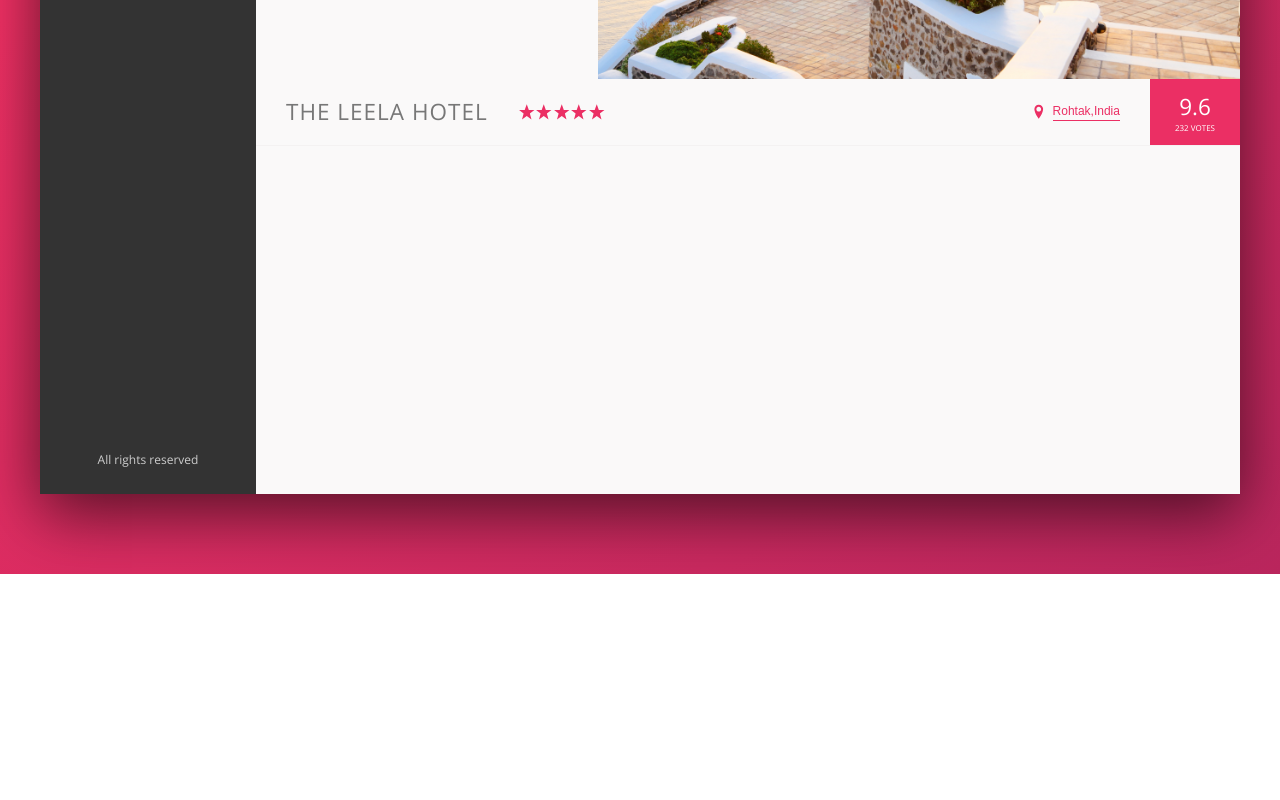
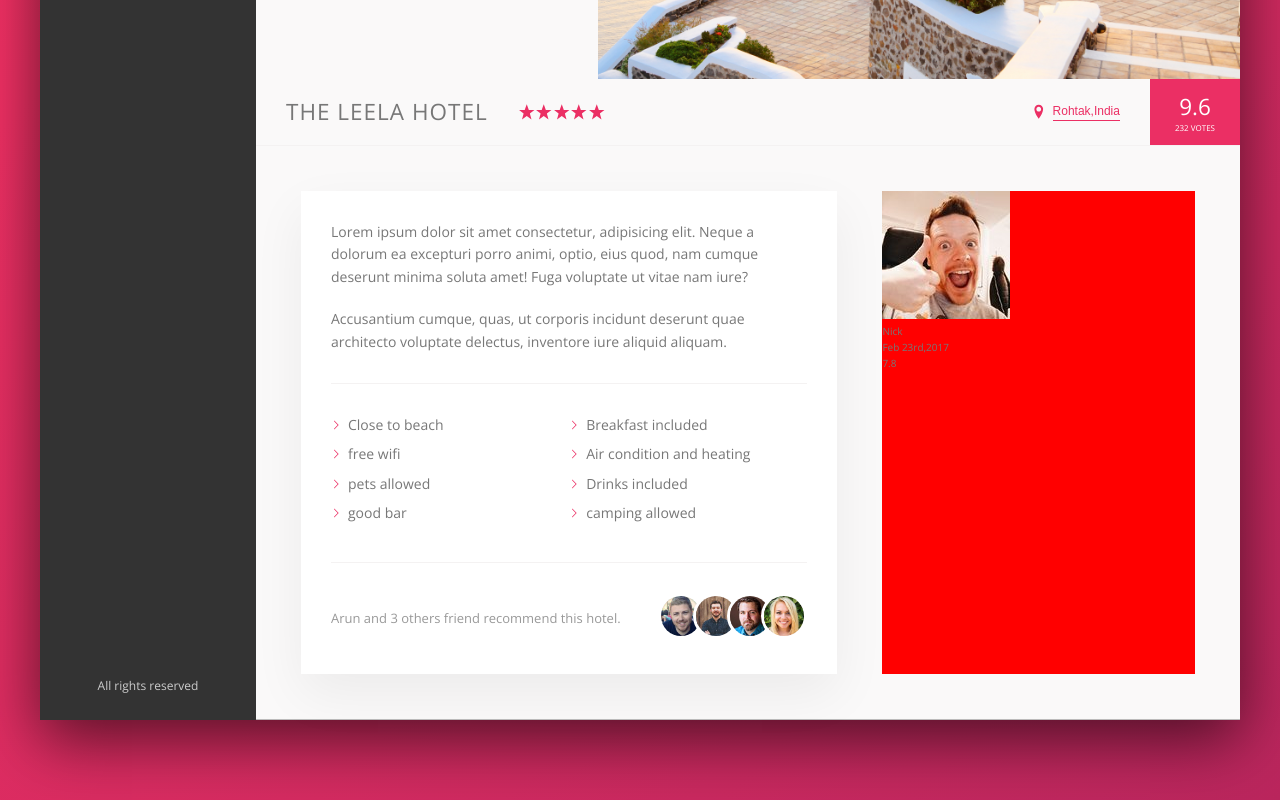
Before and after one commit to ankitharitus/Hotel-Layout, a website: page index.html in a window 1280 px wide. Shown: the part 456-1256 px from the top of the page. Before the commit the page ends 1030 px from the top, so only its background shows below. Drawn offline with nearby package versions, Linux system fonts and the light colour scheme.

Commit message:
description section completed

```diff
--- a/index.html
+++ b/index.html
@@ -126,6 +126,62 @@
               <div class="overview__rating-count">232 votes</div>
             </div>
           </div>
+
+          <div class="details">
+            <div class="description">
+              <p class="paragraph">
+                Lorem ipsum dolor sit amet consectetur, adipisicing elit. Neque
+                a dolorum ea excepturi porro animi, optio, eius quod, nam cumque
+                deserunt minima soluta amet! Fuga voluptate ut vitae nam iure?
+              </p>
+
+              <p class="paragraph">
+                Accusantium cumque, quas, ut corporis incidunt deserunt quae
+                architecto voluptate delectus, inventore iure aliquid aliquam.
+              </p>
+
+              <ul class="list">
+                <li class="list__item">Close to beach</li>
+                <li class="list__item">Breakfast included</li>
+                <li class="list__item">free wifi</li>
+                <li class="list__item">Air condition and heating</li>
+                <li class="list__item">pets allowed</li>
+                <li class="list__item">Drinks included</li>
+                <li class="list__item">good bar</li>
+                <li class="list__item">camping allowed</li>
+              </ul>
+
+              <div class="recommend">
+                <p class="recommend__count">
+                  Arun and 3 others friend recommend this hotel.
+                </p>
+
+                <div class="recommend__friends">
+                  <img src="img/user-3.jpg" alt="" class="recommend__photo" />
+                  <img src="img/user-4.jpg" alt="" class="recommend__photo" />
+                  <img src="img/user-5.jpg" alt="" class="recommend__photo" />
+
+                  <img src="img/user-6.jpg" alt="" class="recommend__photo" />
+                </div>
+              </div>
+            </div>
+            <div class="user-reviews">
+              <div class="review">
+                <figure class="review">
+                  <blockquote class="review__text"></blockquote>
+                  <figcaption class="review__user">
+                    <img src="img/user-1.jpg" alt="" class="review__photo" />
+                    <div class="review__user-box">
+                      <p class="review__user-name">Nick</p>
+                      <p class="review__user-date">Feb 23rd,2017</p>
+                    </div>
+
+                    <div class="review__rating">7.8</div>
+                  </figcaption>
+                </figure>
+              </div>
+            </div>
+          </div>
         </main>
       </div>
     </div>
--- a/sass/_components.scss
+++ b/sass/_components.scss
@@ -256,3 +256,58 @@
     box-shadow: none;
   }
 }
+
+.paragraph:not(:last-of-type) {
+  margin-bottom: 2rem;
+}
+
+.list {
+  list-style: none;
+  padding: 3rem 0;
+  margin: 3rem 0;
+  border-top: 1px solid var(--color-grey-light-2);
+  border-bottom: 1px solid var(--color-grey-light-2);
+
+  display: flex;
+  flex-wrap: wrap;
+
+  &__item {
+    width: 50%;
+    margin-bottom: 0.7rem;
+  }
+
+  &__item::before {
+    content: "";
+    display: inline-block;
+    height: 1rem;
+    width: 1rem;
+    margin-right: 0.7rem;
+
+    background-color: var(--color-primary);
+    -webkit-mask-image: url(../img/chevron-thin-right.svg);
+    -webkit-mask-size: cover;
+  }
+}
+
+.recommend {
+  font-size: 1.3rem;
+  color: var(--color-grey-dark-3);
+  display: flex;
+  align-items: center;
+  justify-content: space-between;
+
+  &__photo {
+    box-sizing: content-box;
+    height: 4rem;
+    width: 4rem;
+    border-radius: 50%;
+    border: 3px solid #fff;
+
+    &:not(:last-child) {
+      margin-right: -1.5rem;
+    }
+  }
+
+  &__count {
+  }
+}
--- a/sass/_layout.scss
+++ b/sass/_layout.scss
@@ -30,6 +30,25 @@
 
 .hotel-view {
   flex-grow: 1;
+}
 
-  height: 80rem;
+.details {
+  display: flex;
+  padding: 4.5rem;
+  background-color: var(--color-grey-light-1);
+  border-bottom: 1px solid rgba(0, 0, 0, 0.25);
 }
+
+.description {
+  font-size: 1.4rem;
+  background-color: #fff;
+  box-shadow: 0 2rem 5rem rgba(0, 0, 0, 0.06);
+  padding: 3rem;
+  flex: 0 0 60%;
+  margin-right: 4.5rem;
+}
+
+.user-reviews {
+  flex: 1;
+  background-color: red;
+}
```
Also changed, not shown: css/style.css.
